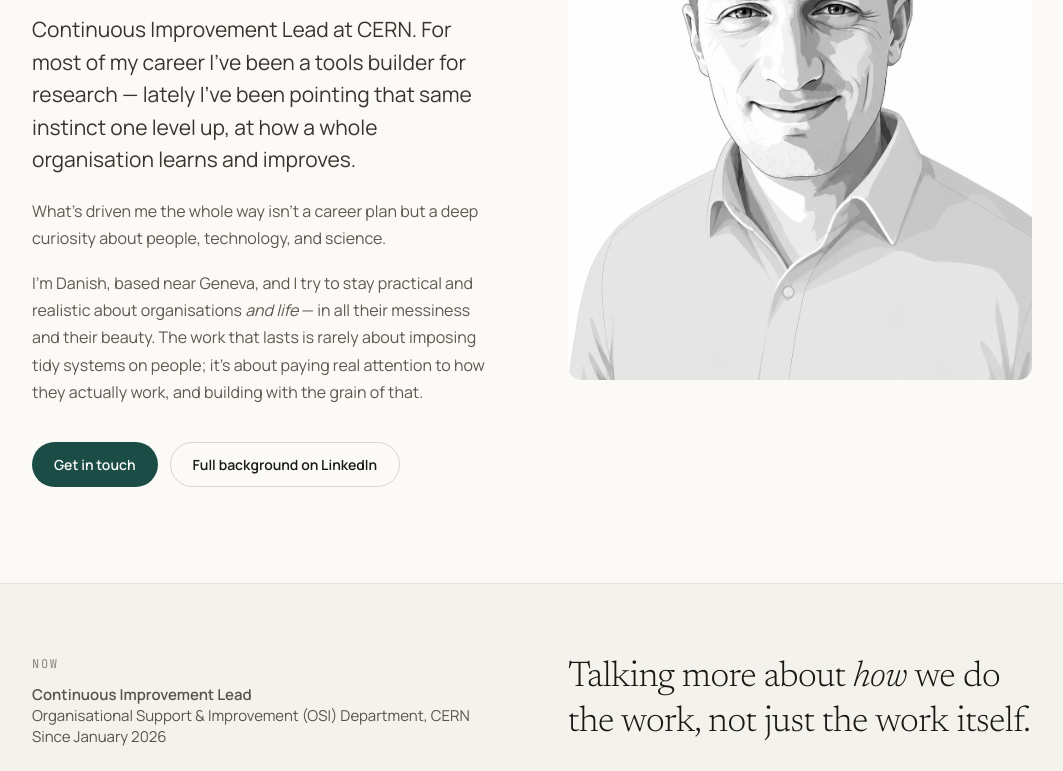
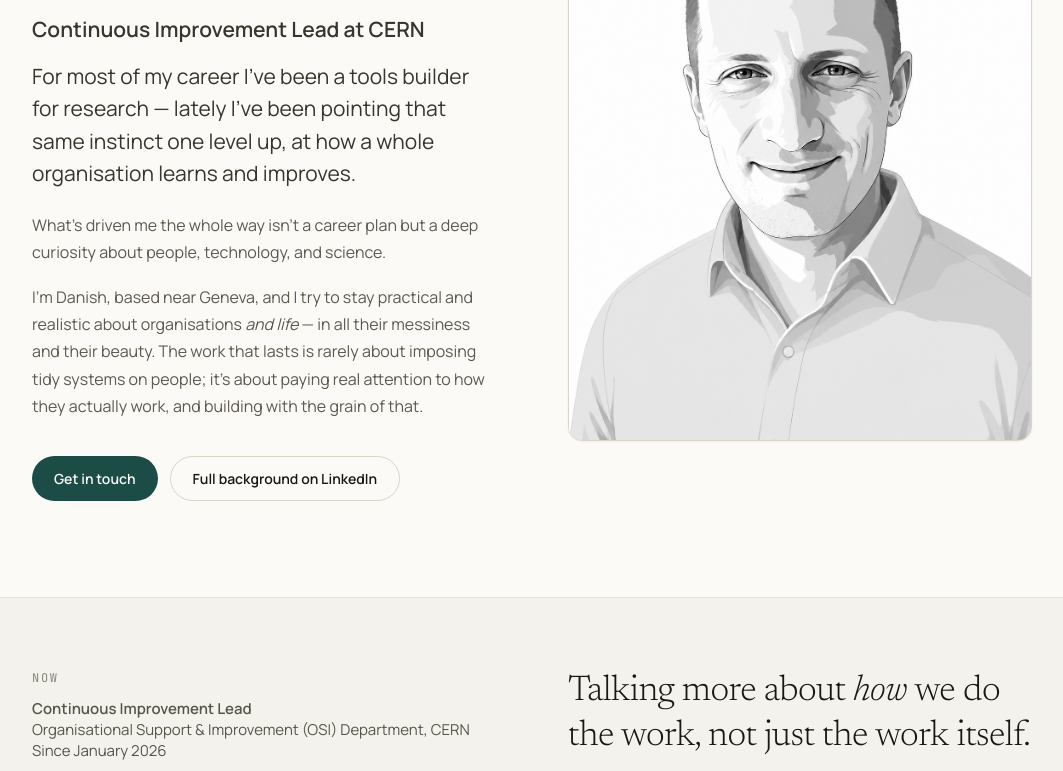
Before and after one commit to lnielsen/lnielsen.github.io, a plain HTML site: page index.html in a window 1280 px wide. Shown: the part 339-1110 px from the top of the page, without its empty margins (108-1171 px from the left). Drawn offline with nearby package versions, Linux system fonts and the light colour scheme.

Commit message:
Small styling fixes

```diff
--- a/index.html
+++ b/index.html
@@ -38,7 +38,8 @@
     <div>
       <p style="font-family:'JetBrains Mono',monospace;font-size:12px;letter-spacing:0.14em;text-transform:uppercase;color:#8A857A;margin:0 0 28px">Geneva, Switzerland</p>
       <h1 style="font-family:Newsreader,Georgia,serif;font-weight:300;font-size:clamp(44px,5.4vw,76px);line-height:1.02;letter-spacing:-0.02em;margin:0 0 28px;text-wrap:balance">Lars Holm Nielsen</h1>
-      <p style="font-size:21px;line-height:1.55;color:#38352D;margin:0 0 22px;max-width:38ch;text-wrap:pretty">Continuous Improvement Lead at CERN. For most of my career I've been a tools builder for research — lately I've been pointing that same instinct one level up, at how a whole organisation learns and improves.</p>
+      <p style="font-size:21px;line-height:1.55;color:#38352D;font-weight:600;margin:0 0 14px;max-width:38ch;text-wrap:pretty">Continuous Improvement Lead at CERN</p>
+      <p style="font-size:21px;line-height:1.55;color:#38352D;margin:0 0 22px;max-width:38ch;text-wrap:pretty">For most of my career I've been a tools builder for research — lately I've been pointing that same instinct one level up, at how a whole organisation learns and improves.</p>
       <p style="font-size:16px;line-height:1.7;color:#5D594E;margin:0 0 18px;max-width:54ch;text-wrap:pretty">What's driven me the whole way isn't a career plan but a deep curiosity about people, technology, and science.</p>
       <p style="font-size:16px;line-height:1.7;color:#5D594E;margin:0 0 36px;max-width:54ch;text-wrap:pretty">I'm Danish, based near Geneva, and I try to stay practical and realistic about organisations <em>and life</em> — in all their messiness and their beauty. The work that lasts is rarely about imposing tidy systems on people; it's about paying real attention to how they actually work, and building with the grain of that.</p>
       <div style="display:flex;gap:12px;flex-wrap:wrap">
@@ -47,8 +48,8 @@
       </div>
     </div>
     <sc-if value="{{ showPortrait }}" hint-placeholder-val="{{ true }}">
-      <div style="position:relative">
-        <img src="./images/portrait.png" alt="Lars Holm Nielsen" style="display:block;width:100%;aspect-ratio:4/5;object-fit:cover;object-position:50% 50%;border-radius:14px" />
+      <div style="position:relative;align-self:center">
+        <img src="./images/portrait.png" alt="Lars Holm Nielsen" style="display:block;box-sizing:border-box;width:100%;aspect-ratio:4/5;object-fit:cover;object-position:50% 50%;border-radius:14px;border:1px solid #DAD5C9;box-shadow:0 1px 2px rgba(25,24,19,0.05)" />
       </div>
     </sc-if>
   </section>
@@ -102,7 +103,7 @@
   <section id="arc" style="border-top:1px solid #E7E2D6;background:#F4F2EC">
     <div style="max-width:1080px;margin:0 auto;padding:72px 40px;display:grid;grid-template-columns:repeat(auto-fit,minmax(300px,1fr));gap:40px 72px;align-items:start">
       <div>
-        <p style="font-family:'JetBrains Mono',monospace;font-size:12px;letter-spacing:0.14em;text-transform:uppercase;color:#8A857A;margin:0 0 12px">1996 – 2012</p>
+        <p style="font-family:'JetBrains Mono',monospace;font-size:12px;letter-spacing:0.14em;text-transform:uppercase;color:#8A857A;margin:0 0 12px">1997 – 2012</p>
         <h2 style="font-family:Newsreader,Georgia,serif;font-weight:300;font-size:clamp(28px,3vw,42px);line-height:1.12;letter-spacing:-0.02em;margin:0 0 32px">How I got here</h2>
         <figure style="margin:0">
           <img src="./images/crab-nebula.jpg" alt="The Crab Nebula" style="display:block;width:100%;aspect-ratio:4/3;object-fit:cover;object-position:50% 50%;border-radius:14px" />
@@ -110,7 +111,7 @@
         </figure>
       </div>
       <div>
-        <p style="font-size:16px;line-height:1.7;color:#38352D;margin:0 0 18px;max-width:58ch;text-wrap:pretty">I built my first website in 1996 as a teenager on an Amiga 1200 running Apache and Perl CGI scripts — the prehistoric days of dial-up, when getting online meant tying up the family phone line and first winning the shared computer back from my brother.</p>
+        <p style="font-size:16px;line-height:1.7;color:#38352D;margin:0 0 18px;max-width:58ch;text-wrap:pretty">I built my first website in 1997 as a teenager on an Amiga 1200 running Apache and Perl CGI scripts — the prehistoric days of dial-up, when getting online meant tying up the family phone line and first winning the shared computer back from my brother.</p>
         <p style="font-size:16px;line-height:1.7;color:#5D594E;margin:0 0 18px;max-width:58ch;text-wrap:pretty">What came after wasn't a plan so much as a series of things that caught my curiosity. <strong style="color:#191813;font-weight:600">ThinkQuest</strong>, the international contest for building educational websites, where I won several times with my team. My professional career started in 1999 at <strong style="color:#191813;font-weight:600">Xenux</strong>, a small Copenhagen startup. Then the <strong style="color:#191813;font-weight:600">Tycho Brahe Planetarium</strong>, where I built their website.</p>
         <p style="font-size:16px;line-height:1.7;color:#5D594E;margin:0 0 18px;max-width:58ch;text-wrap:pretty">Afterwards astronomy — freelance and later on-site at the <strong style="color:#191813;font-weight:600">European Southern Observatory</strong>, building the tools behind the images: the <strong style="color:#191813;font-weight:600">FITS Liberator</strong>, which turns raw telescope data into the colourful pictures people actually see, and the websites for e.g. the <strong style="color:#191813;font-weight:600">Hubble Space Telescope</strong>.</p>
         <p style="font-size:16px;line-height:1.7;color:#5D594E;margin:0;max-width:58ch;text-wrap:pretty">You could draw a neat line through all of it, but there wasn't one at the time. Life takes you places you didn't plan; the curiosity is what carried me, eventually, to CERN in 2012.</p>
```
